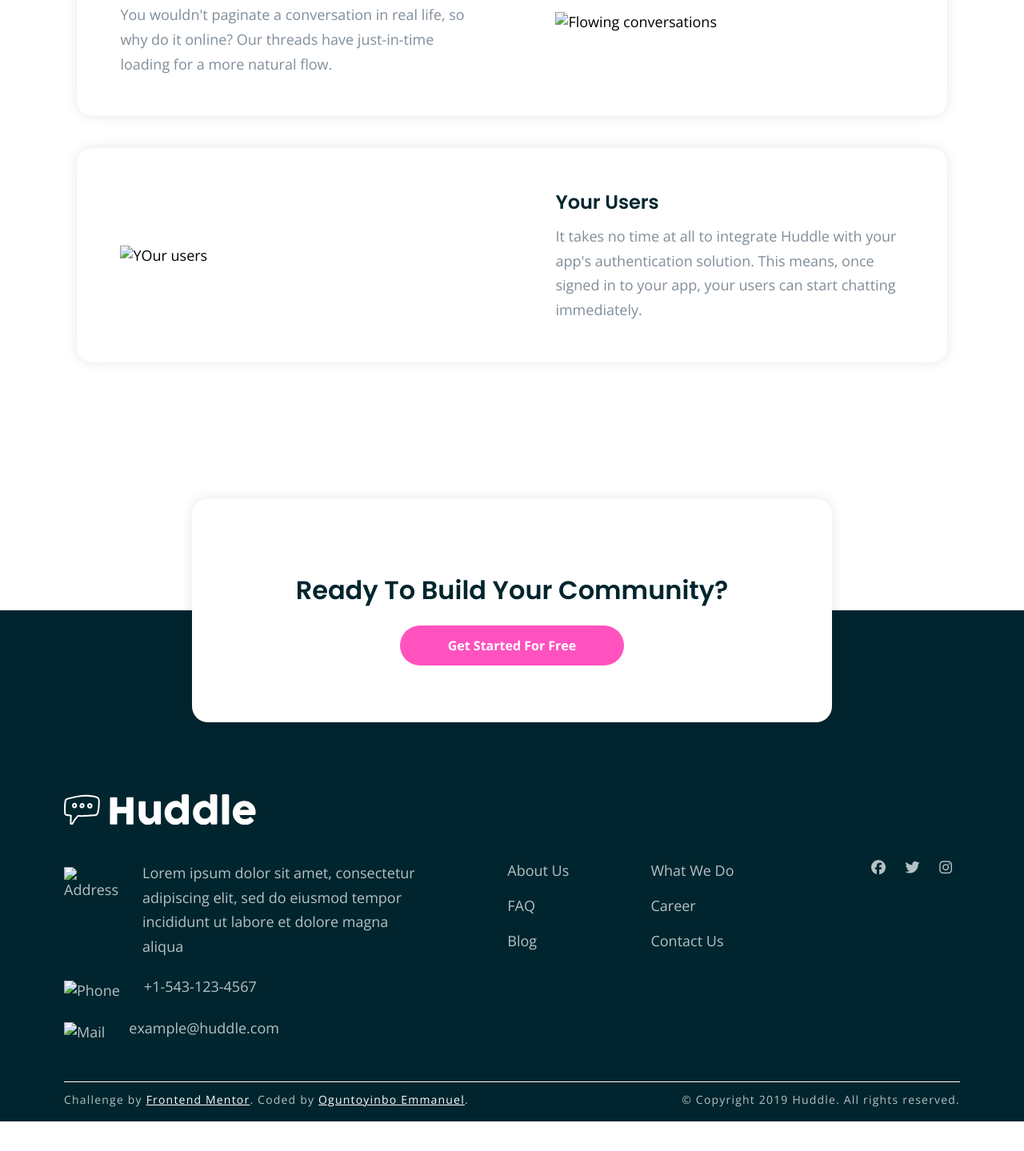
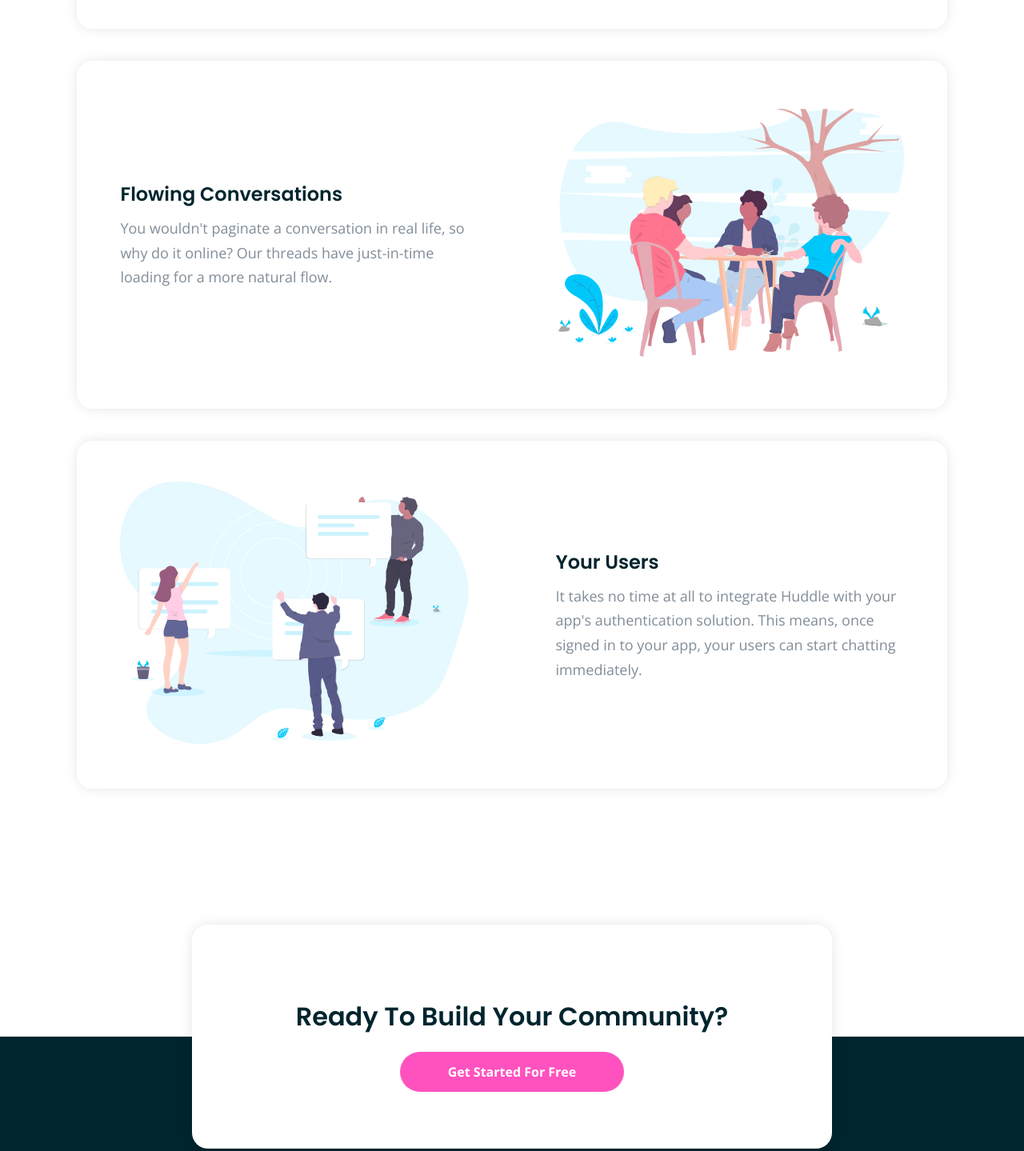
Before and after one commit to gramme01/FrontEnd-Mentor, a website: page dist/index.html in a window 1280 px wide. Shown: the part 1359-2798 px from the top of the page at 80% size. Before the commit the page ends 2761 px from the top, so only its background shows below. Drawn offline with nearby package versions, Linux system fonts and the light colour scheme; the site is published under a folder, as on GitHub Pages, so addresses that start at the root find nothing; files whose address does not match are found by name.

Commit message:
commit 5

```diff
--- a/dist/index.html
+++ b/dist/index.html
@@ -19,7 +19,7 @@
 <body>
   <div class="hero">
     <nav class="navbar">
-      <a href="#" class="brand-logo"><img src="/images/logo.svg" alt="Huddle-logo"></a>
+      <a href="#" class="brand-logo"><img src="images/logo.svg" alt="Huddle-logo"></a>
       <button class="secondary-btn">Try It Free</button>
     </nav> <!-- END OF NAVBAR-->
 
@@ -31,7 +31,7 @@
         <button class="primary-btn">Get Started For Free</button>
       </div>
 
-      <div class="hero-img"><img src="/images/illustration-mockups.svg" alt="hero image"></div>
+      <div class="hero-img"><img src="images/illustration-mockups.svg" alt="hero image"></div>
     </div> <!-- END OF HERO-CONTENT -->
 
   </div> <!-- END OF HERO -->
@@ -39,7 +39,7 @@
   <section class="features">
     <div class="feature-card">
 
-      <div class="feature-img"><img src="/images/illustration-grow-together.svg" alt="Grow together"></div>
+      <div class="feature-img"><img src="images/illustration-grow-together.svg" alt="Grow together"></div>
       <div class="feature-text">
         <h3>Grow Together</h3>
         <p>Generate meaningful discussions with your audience and build a strong, loyal community.
@@ -50,7 +50,7 @@
 
     <div class="feature-card">
 
-      <div class="feature-img"><img src="/images/illustration-flowing-conversation.svg" alt="Flowing conversations">
+      <div class="feature-img"><img src="images/illustration-flowing-conversation.svg" alt="Flowing conversations">
       </div>
       <div class="feature-text">
         <h3>Flowing Conversations</h3>
@@ -61,7 +61,7 @@
     <!--END OF FEATURE CARD -->
 
     <div class="feature-card">
-      <div class="feature-img"><img src="/images/illustration-your-users.svg" alt="YOur users"></div>
+      <div class="feature-img"><img src="images/illustration-your-users.svg" alt="YOur users"></div>
       <div class="feature-text">
         <h3>Your Users</h3>
         <p> It takes no time at all to integrate Huddle with your app's authentication solution.
@@ -167,18 +167,18 @@
       <div class="footer-content">
         <div class="footer-info">
           <div class="info-container">
-            <img src="/images/icon-location.svg" alt="Address" class="info-img">
+            <img src="images/icon-location.svg" alt="Address" class="info-img">
             <p>Lorem ipsum dolor sit amet, consectetur adipiscing elit, sed do eiusmod tempor
               incididunt ut labore et dolore magna aliqua</p>
           </div>
 
           <div class="info-container">
-            <img src="/images/icon-phone.svg" alt="Phone" class="info-img">
+            <img src="images/icon-phone.svg" alt="Phone" class="info-img">
             <p>+1-543-123-4567</p>
           </div>
 
           <div class="info-container">
-            <img src="/images/icon-email.svg" alt="Mail" class="info-img">
+            <img src="images/icon-email.svg" alt="Mail" class="info-img">
             <p>example@huddle.com</p>
           </div>
         </div> <!-- END OF FOOTER-INFO -->
```
Also changed, not shown: dist/images/bg-hero-desktop.svg (renamed from images/bg-hero-desktop.svg), dist/images/bg-hero-mobile.svg (renamed from images/bg-hero-mobile.svg), dist/images/favicon-32x32.png (renamed from images/favicon-32x32.png), dist/images/icon-email.svg (renamed from images/icon-email.svg), dist/images/icon-location.svg (renamed from images/icon-location.svg), dist/images/icon-phone.svg (renamed from images/icon-phone.svg), dist/images/illustration-flowing-conversation.svg (renamed from images/illustration-flowing-conversation.svg), dist/images/illustration-grow-together.svg (renamed from images/illustration-grow-together.svg), dist/images/illustration-mockups.svg (renamed from images/illustration-mockups.svg), dist/images/illustration-your-users.svg (renamed from images/illustration-your-users.svg), dist/images/logo.svg (renamed from images/logo.svg).
